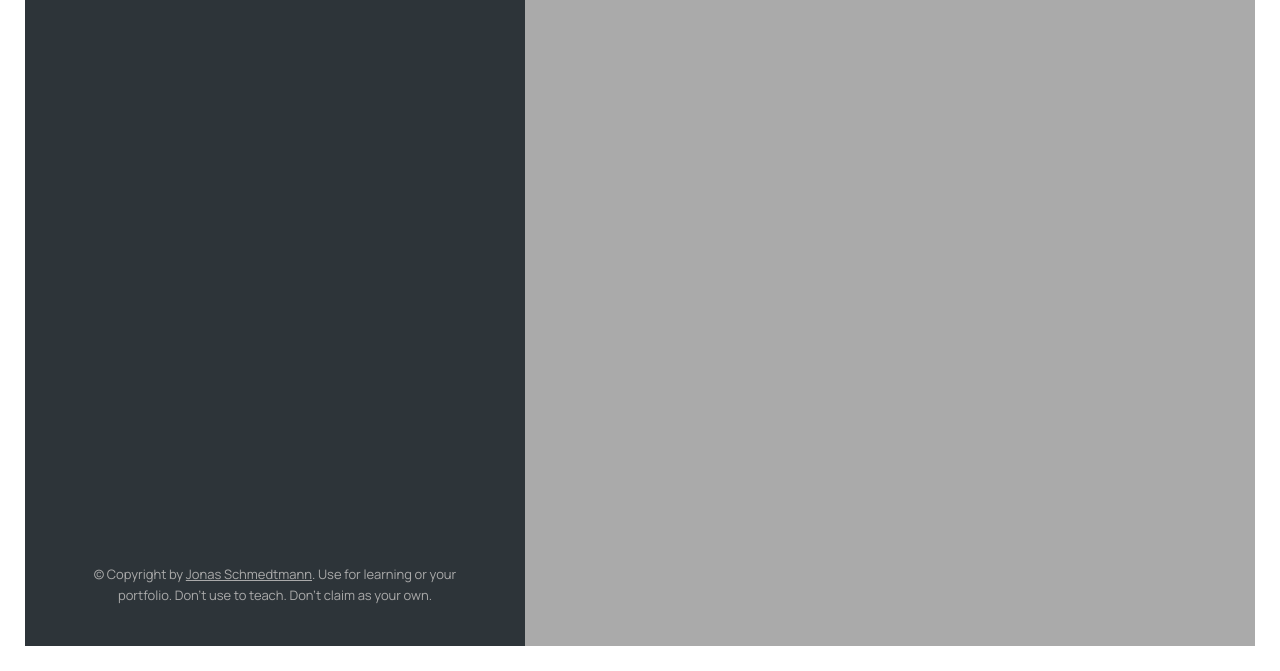
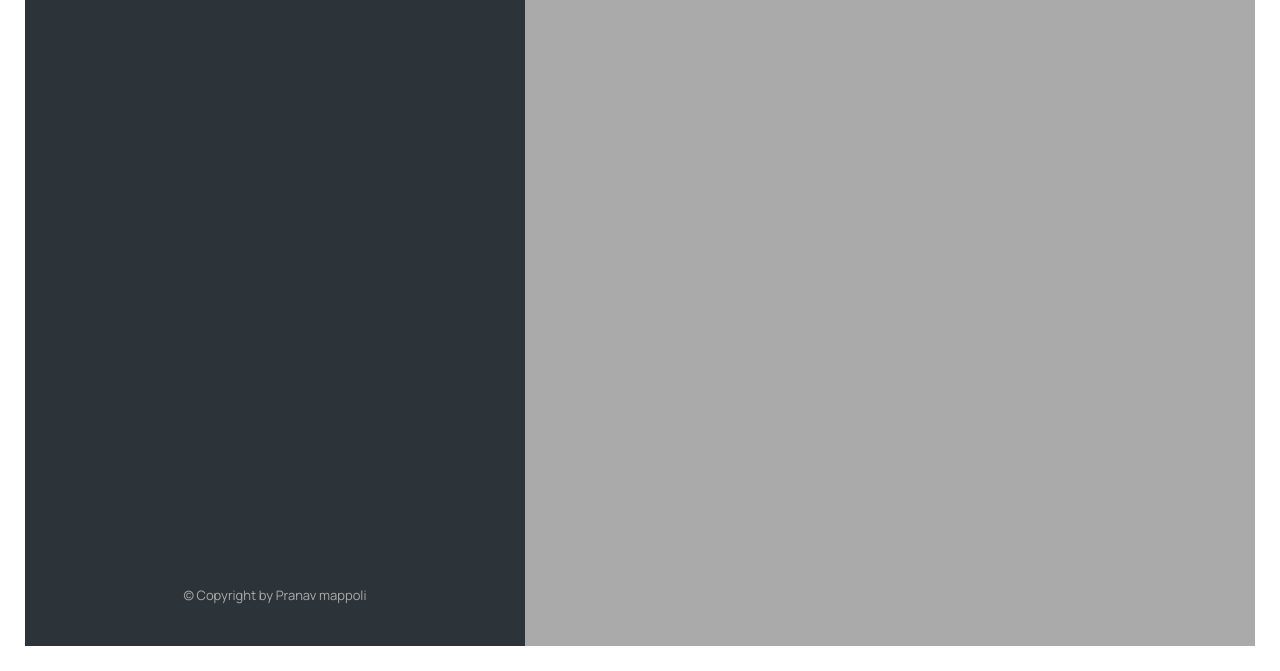
Before and after one commit to pranavmappoli/mapty, a plain HTML site: page index.html in a window 1280 px wide. Shown: the part 129-800 px from the top of the page. Drawn offline with nearby package versions, Linux system fonts and the light colour scheme.

Commit message:
Update index.html

```diff
--- a/index.html
+++ b/index.html
@@ -122,14 +122,7 @@
       </ul>
 
       <p class="copyright">
-        &copy; Copyright by
-        <a
-          class="twitter-link"
-          target="_blank"
-          href="https://twitter.com/jonasschmedtman"
-          >Jonas Schmedtmann</a
-        >. Use for learning or your portfolio. Don't use to teach. Don't claim
-        as your own.
+        &copy; Copyright by Pranav mappoli
       </p>
     </div>
 
```
